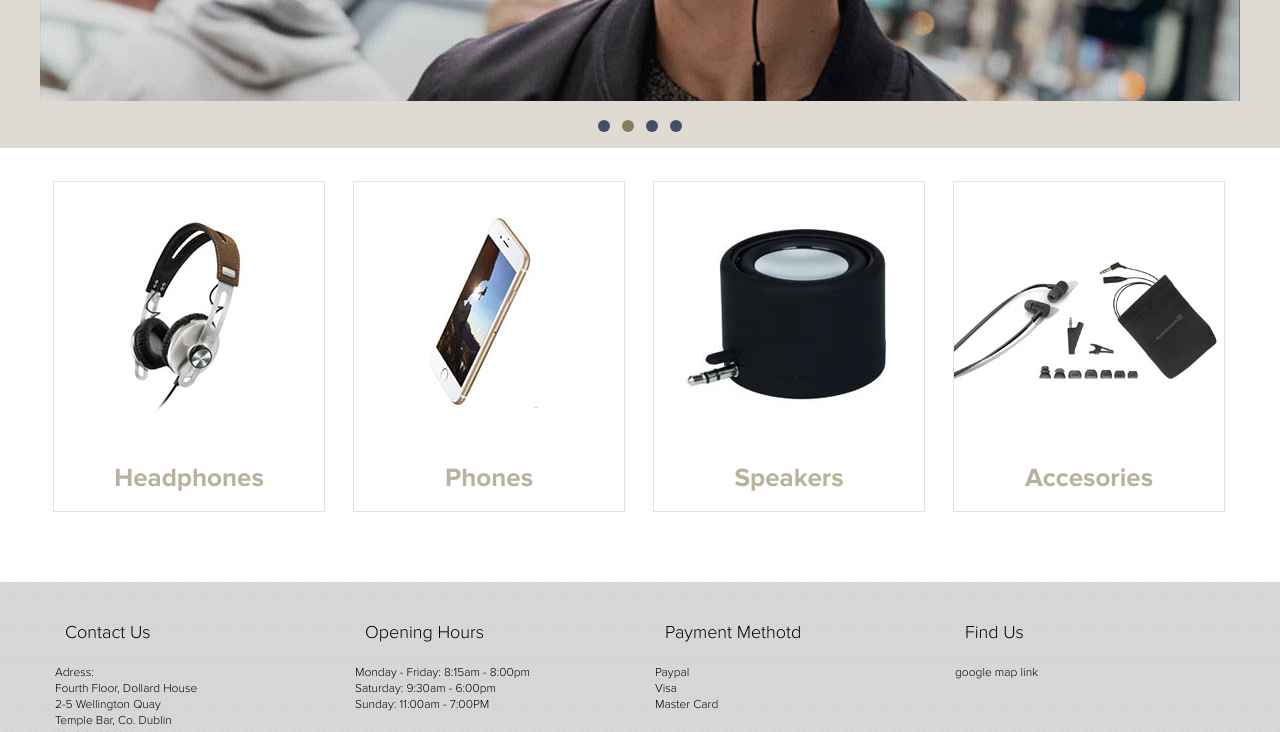
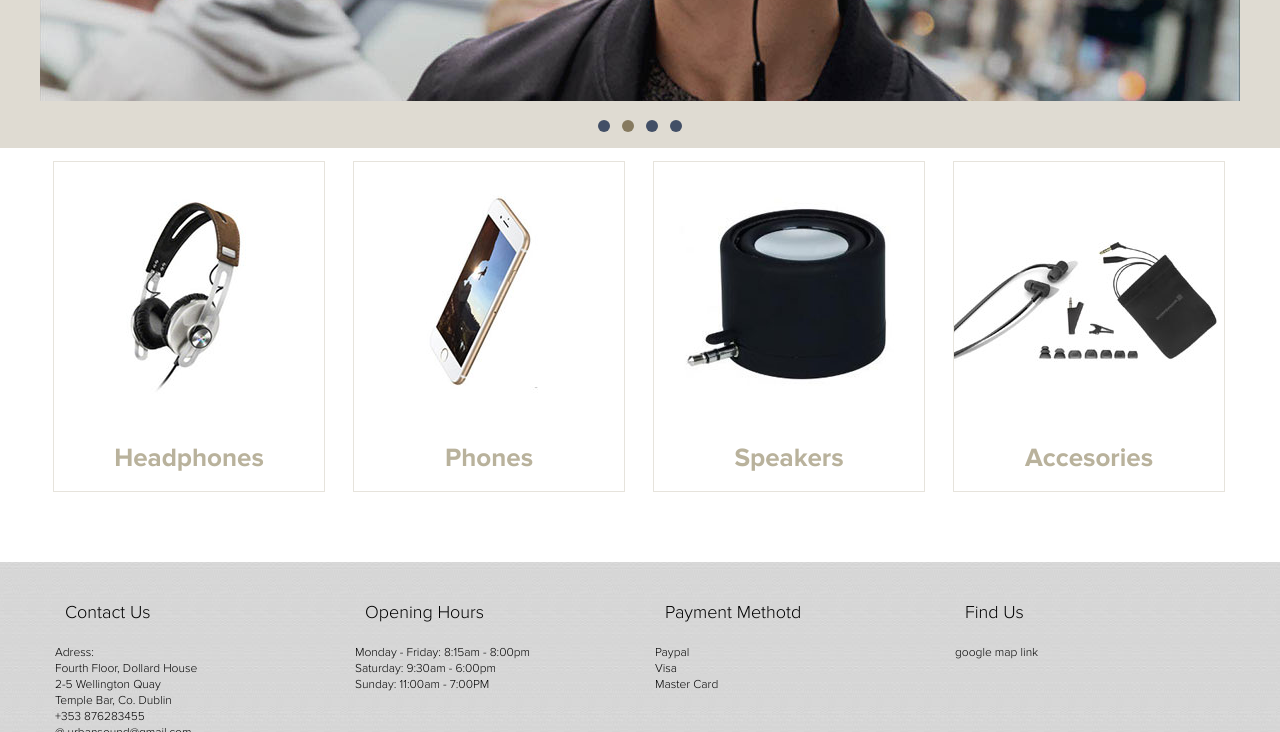
Before and after one commit to Archezi/UrbanSound, a plain HTML site: page index.html in a window 1280 px wide. Shown: the part 599-1331 px from the top of the page. Drawn offline with nearby package versions, Linux system fonts and the light colour scheme.

Commit message:
main page
changed

```diff
--- a/css/mystyle.css
+++ b/css/mystyle.css
@@ -317,6 +317,8 @@ input[type="text"], input[type="password"], textarea {
 .button-Container {
   display: flex;
   flex-wrap: wrap;
+
+
 }
 #box-mainPage { float: left; }
 .button-area { float: right; width: 100%; }
@@ -329,10 +331,10 @@ input[type="text"], input[type="password"], textarea {
 .button1 {
     float: left;
     border: 1px solid #e6e3dc;
-    margin: 30px 15px 20px 13px;
+    margin: 10px 15px 20px 13px;
     padding: 0;
     position: relative;
-    width: 272px;
+
 }
 .button1 h2 {
   color: #B9B29C;
--- a/index.html
+++ b/index.html
@@ -109,40 +109,50 @@
 				<div id="box-mainPage">
 					<div class="button-area">
 						<div class="button-Container">
-
+							<div class="button1">
 								<a href="headphones.html">
-								<div id="headP-btn" class="button1 hvr-grow-shadow">
+									<div id="headP-btn" class=" hvr-grow-shadow">
 										<img src="images/buttonarea/headphone-btn.jpg" class="sm-disapear" alt="">
 										<img src="images/buttonarea/headphone-btn-sm.jpg" class="lg-disapear" alt="">
+
 										<h2>Headphones</h2>
 
 									</div>
 								</a>
-							<a href="phones.html">
-								<div id="phone-btn" class="button1 hvr-grow-shadow">
+							</div>
+
+							<div class="button1">
+								<a href="headphones.html">
+									<div id="headP-btn" class=" hvr-grow-shadow">
 										<img src="images/buttonarea/phone-btn.jpg" class="sm-disapear" alt="" >
 										<img src="images/buttonarea/phone-btn-sm.jpg" class="lg-disapear" alt="">
 										<h2>Phones</h2>
 
 									</div>
 								</a>
-							<a href="phones.html">
-								<div id="speakers-btn" class="button1 hvr-grow-shadow">
+							</div>
+
+							<div class="button1">
+								<a href="headphones.html">
+									<div id="headP-btn" class=" hvr-grow-shadow">
 										<img src="images/buttonarea/speker-btn.jpg" class="sm-disapear" alt="">
 								<img src="images/buttonarea/mobilespeakers-bt-sm.jpg" class="lg-disapear" alt="">
 									<h2>Speakers</h2>
 
 									</div>
 								</a>
-							<a href="speakers.html">
-								<div id="access-btn" class="button1 hvr-grow-shadow">
+							</div>
+
+							<div class="button1">
+								<a href="headphones.html">
+									<div id="headP-btn" class=" hvr-grow-shadow">
 										<img src="images/buttonarea/accesories-btn-image.jpg" class="sm-disapear" alt="">
 								<img src="images/buttonarea/accesories-btn-image-sm.jpg" class="lg-disapear" alt="">
 									<h2>Accesories</h2>
 
 									</div>
 								</a>
-
+							</div>
 						</div>
 					</div>
 				</div>
```
Lines whose indentation alone changed are shown as unchanged.
